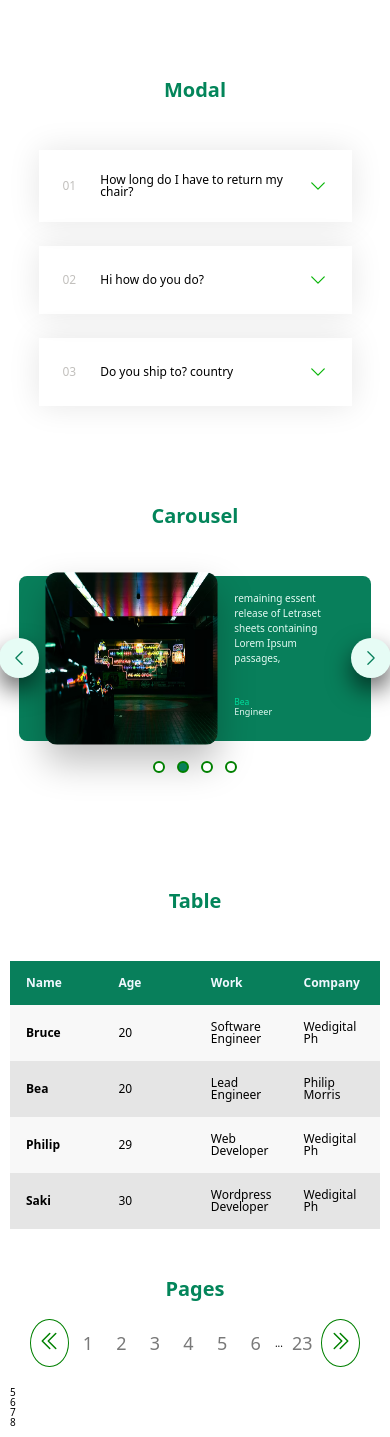
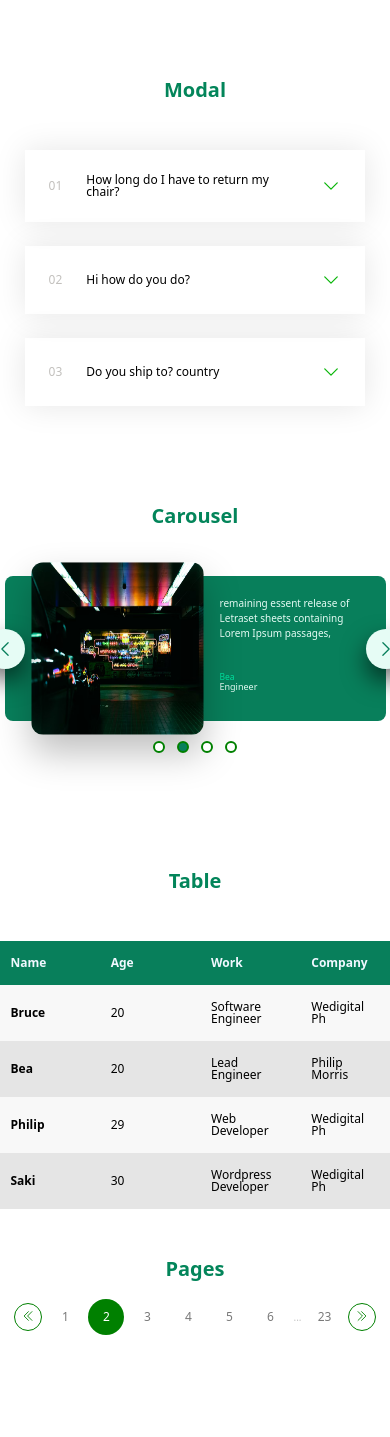
Before and after one commit to bmpandrada/components, a React (Vite) app: page / in a window 390 px wide. After the commit the page ends 1405 px from the top, so only its background shows below. Built offline with nearby package versions, Linux system fonts and the light colour scheme.

Commit message:
my component layouts

```diff
--- a/src/component/element.css
+++ b/src/component/element.css
@@ -14,15 +14,12 @@ body{
     box-sizing: inherit;
     background-color: rgb(255, 255, 255);
     line-height: 1;
-}
-
-.container{
     display: flex;
     justify-content: center;
     align-items: center;
-    flex-direction: column;
-    width: 100%;
 }
+
+
 .container h1{
     text-align: center;
     color: #03855a;
--- a/src/component/pages/Pages.jsx
+++ b/src/component/pages/Pages.jsx
@@ -1,17 +1,21 @@
-import React from 'react'
+import React, { useState } from 'react'
 import './pages.css'
 
 const Pages = () => {
+    const [value, setValue] = useState(true);
+    const handleClick = (indexCurrent) => {
+        console.log(indexCurrent);
+    }
   return (
     <div className='paganation'>
 
-        <button className='btn-page'><svg xmlns="http://www.w3.org/2000/svg" fill="none" viewBox="0 0 24 24" stroke-width="1.5" stroke="currentColor" class="btn-page-icon w-6 h-6">
+        <button className='btn-page' ><svg xmlns="http://www.w3.org/2000/svg" fill="none" viewBox="0 0 24 24" stroke-width="1.5" stroke="currentColor" class="btn-page-icon w-6 h-6">
   <path stroke-linecap="round" stroke-linejoin="round" d="M18.75 19.5l-7.5-7.5 7.5-7.5m-6 15L5.25 12l7.5-7.5" />
 </svg>
 </button>
 
-<a href="" className='page-link'>1</a>
-<a href="" className='page-link'>2</a>
+<a href="" className='page-link pageHover'>1</a>
+<a href="" className='page-link current-page'>2</a>
 <a href="" className='page-link'>3</a>
 <a href="" className='page-link'>4</a>
 <a href="" className='page-link'>5</a>
--- a/src/component/pages/pages.css
+++ b/src/component/pages/pages.css
@@ -42,7 +42,35 @@
 }
 
 .page-link:hover,
-.page-link:active{
+.page-link:active,
+.page-link.current-page{
     background-color: green;
-    color: aliceblue;
+    color: #ffffff;
 }
+
+.the-dots{
+    color: #c3c3c3;
+}
+
+@media screen and (max-width: 768px){
+    .btn-page-icon{
+        height: 1.4rem;
+        width: 1.4rem;
+    }
+
+.btn-page{
+    height: 2.8rem;
+    width: 2.8rem;
+}
+.page-link:link,
+.page-link:visited{
+    font-size: 1.2rem;
+    color: #797979;
+}
+.page-link:hover,
+.page-link:active,
+.page-link.current-page{
+    background-color: green;
+    color: #ffffff;
+}
+}
```
